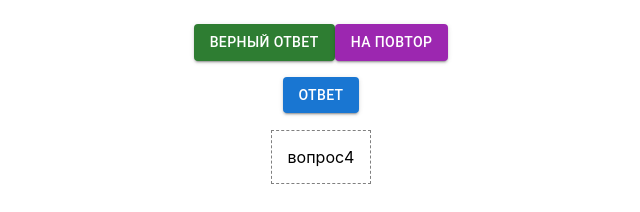
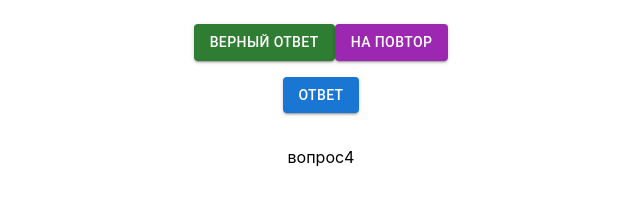
Before and after one commit to PavelVLG/api_jwt, a React (Create React App) app in the folder untitled/: page / in a window 1280 px wide. Shown: the top 212 px of the page, without its empty margins (319-959 px from the left). Built offline with nearby package versions, Linux system fonts and the light colour scheme.

Commit message:
покане сломал

```diff
--- a/untitled/src/App.js
+++ b/untitled/src/App.js
@@ -27,9 +27,9 @@
 
     const Question = () => {
         return (
-            <Box component="span" sx={{p: 2, border: '1px dashed grey'}}>
+            <p>
                 {view[0]}
-            </Box>
+            </p>
         )
     }
     const Answer = () => {
--- a/untitled/src/mock.js
+++ b/untitled/src/mock.js
@@ -1,6 +1,9 @@
 export const qwestions = [
-    ['вопрос1', 'ответ1'],
-    ['вопрос2', 'ответ2'],
-    ['вопрос3', 'ответ3'],
-    ['вопрос4', 'ответ4'],
+    ['вопрос1', 'Lorem Ipsum - это текст-"рыба", часто используемый в печати и вэб-дизайне. ' +
+    'Lorem Ipsum является стандартной "рыбой" для текстов на латинице с начала XVI века. В то время некий безымянный печатник создал большую коллекцию размеров и форм шрифтов, используя Lorem Ipsum для распечатки образцов. Lorem Ipsum не только успешно пережил без заметных изменений пять веков, но и перешагнул в электронный дизайн. Его популяризации в новое время послужили публикация листов Letraset с образцами Lorem Ipsum в 60-х годах и, в более недавнее время, программы электронной вёрстки типа Aldus PageMaker, в шаблонах которых используется Lorem Ipsum.'],
+    ['вопрос2', 'Lorem Ipsum - это текст-"рыба", часто используемый в печати и вэб-дизайне.' +
+    ' Lorem Ipsum является стандартной "рыбой" для текстов на латинице с начала XVI века. В то время некий безымянный печатник создал большую коллекцию размеров и форм шрифтов, используя Lorem Ipsum для распечатки образцов. Lorem Ipsum не только успешно пережил без заметных изменений пять веков, но и перешагнул в электронный дизайн. Его популяризации в новое время послужили публикация листов Letraset с образцами Lorem Ipsum в 60-х годах и, в более недавнее время, программы электронной вёрстки типа Aldus PageMaker, в шаблонах которых используется Lorem Ipsum.'],
+    ['вопрос3', 'Lorem Ipsum - это текст-"рыба", часто используемый' +
+    ' в печати и вэб-дизайне. Lorem Ipsum является стандартной "рыбой" для текстов на латинице с начала XVI века. '],
+    ['вопрос4', 'короткий ответ'],
 ];
```
